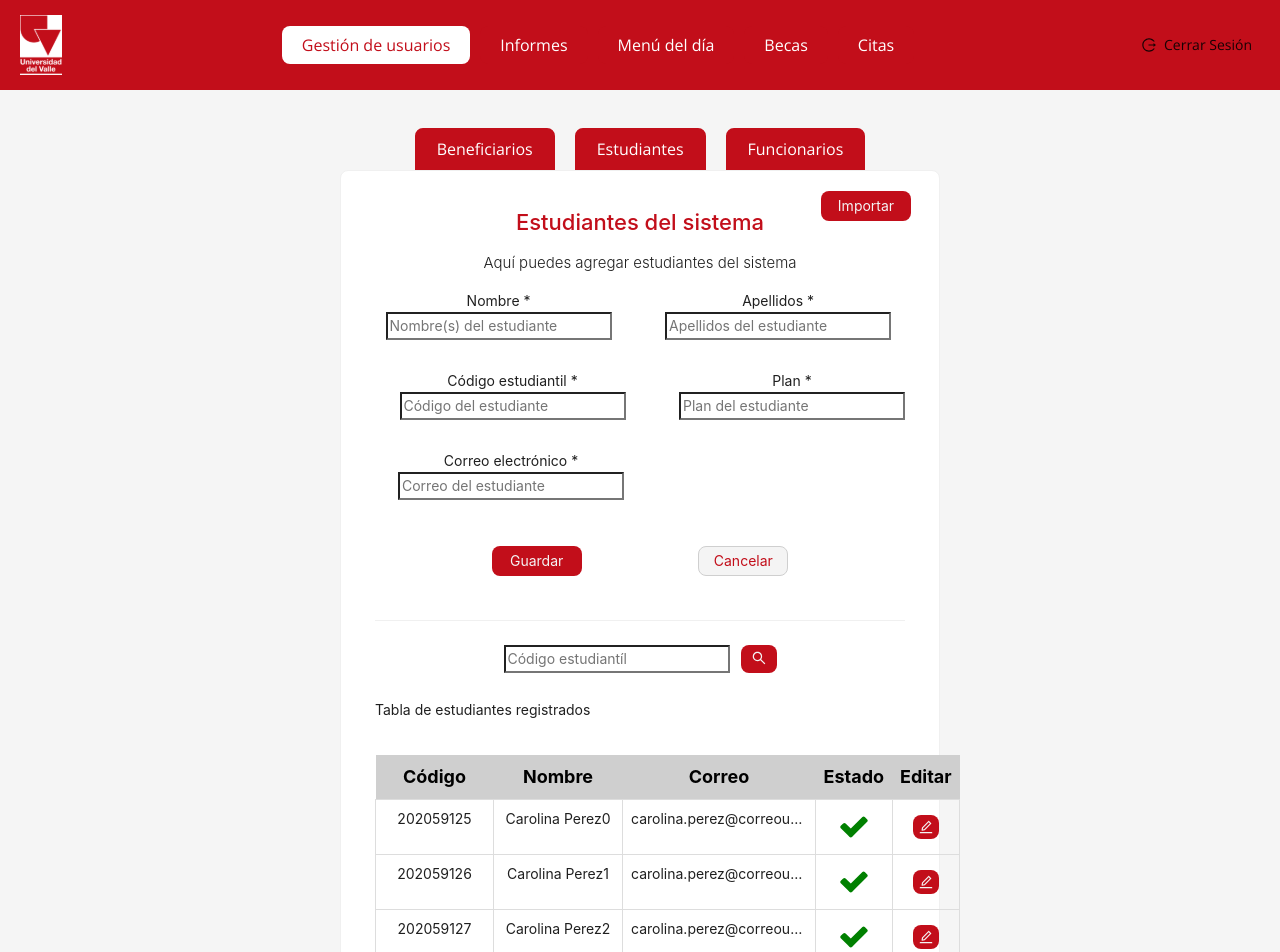
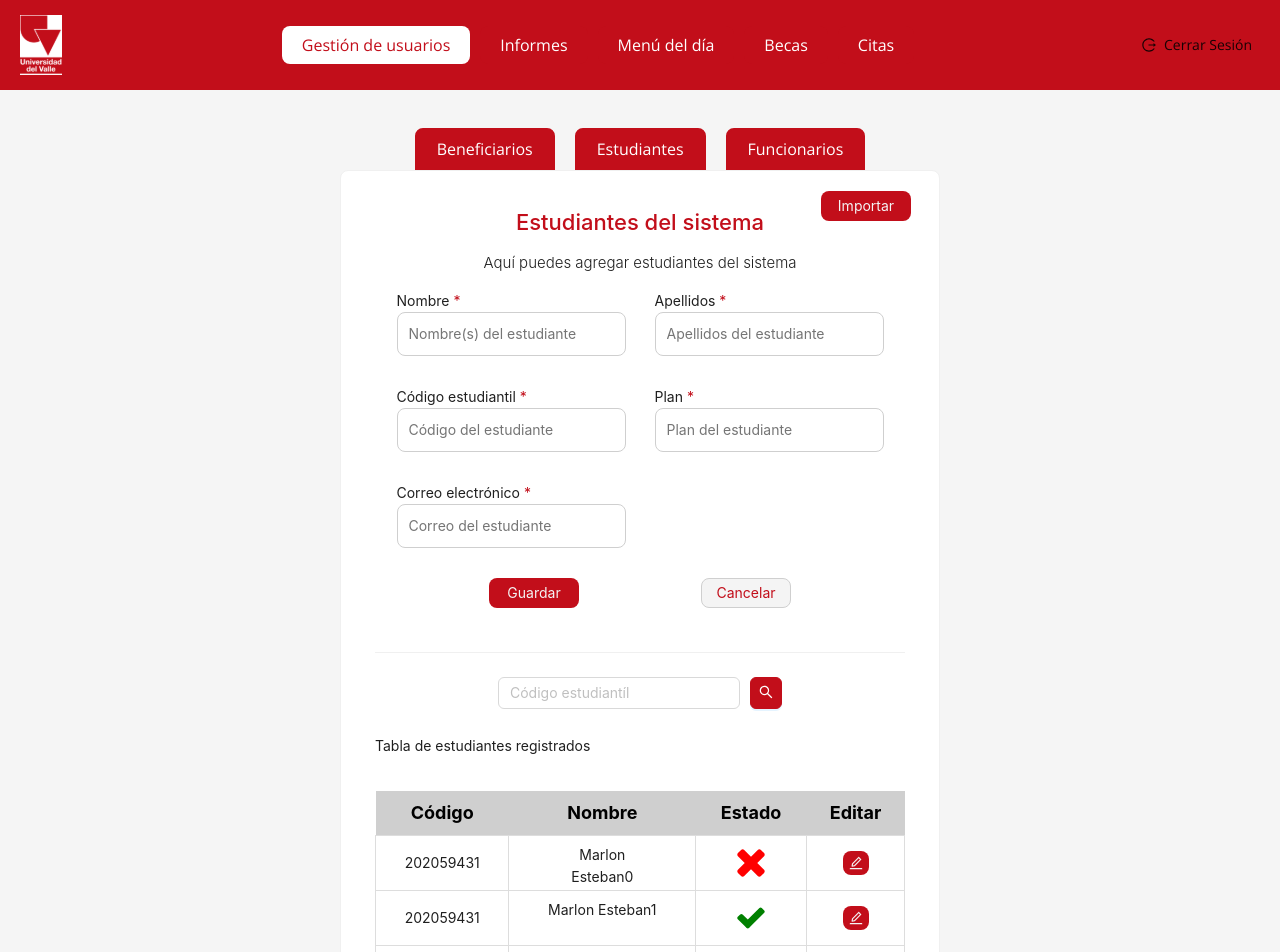
Before and after one commit to marlonEZZ-Dev/buclic-Bu-Frontend, a React (Vite) app: page /usuarios in a window 1280 px wide. Shown: the top 952 px of the page. Built offline with nearby package versions, Linux system fonts and the light colour scheme.

Commit message:
Modificación
Modal de import completado

```diff
--- a/src/pages/admin/ManagementUsers.jsx
+++ b/src/pages/admin/ManagementUsers.jsx
@@ -3,21 +3,30 @@ import {
   Flex,
   Select
 } from 'antd'
-import { SearchOutlined } from '@ant-design/icons';
-import { useState } from 'react'
+import { UploadOutlined } from '@ant-design/icons'
+import { useEffect, useState } from 'react'
 
+import ButtonEdit from "../../components/global/ButtonEdit.jsx"
 import HeaderAdmin from "../../components/admin/HeaderAdmin.jsx"
 import MenuBecas from "../../components/global/MenuBecas.jsx"
-import ButtonEdit from "../../components/global/ButtonEdit.jsx"
-import StateUser from '../../components/global/StateUser.jsx';
-import TablePagination from '../../components/global/TablePagination.jsx';
+import Modal from '../../components/global/Modal.jsx'
+import SearchInput from '../../components/global/SearchInput.jsx'
+import SmallInput from '../../components/global/SmallInput.jsx'
+import StateUser from '../../components/global/StateUser.jsx'
+import TablePaginationV2 from '../../components/global/TablePaginationV2.jsx'
 
 import styles from "../../styles/admin/managementUsers.module.css"
+import otherStyles from "../../styles/global/inputSmall.module.css"
 
 export default function ManagementUsers(){
   //useStates
   const [changesDescription, setChangesDescription] = useState(1)
-
+  const [data, setData] = useState(null)
+  const [rowToEdit, setRowToEdit] = useState(null)
+  const [isModalImport, setIsModalImport] = useState(false)
+  const [isModalEdit, setIsModalEdit] = useState(false)
+  const [rows, setRows] = useState(null)
+  const [isResponsive, setIsResponsive] = useState(false)
   //Predicados
   let isStudent = changesDescription === 1
   let isFuncionary = changesDescription === 2
@@ -57,39 +66,172 @@ export default function ManagementUsers(){
     {value:"psicologo", label:"Psicólogo (a)"}
   ]
 
-  const o = {
-    code : number => <span id={styles.code}>{202059125 + number}</span>,
-    name: text => <span id={styles.name}>{ `Carolina Perez${text}`}</span>,
-    email : text => <span id={styles.email}>{ `carolina.perez@correounivalle.edu.co${text}`}</span>,
-    active : status => <StateUser id={styles.active} active={status}/>,
-    edit : <ButtonEdit id={styles.edit}/>
-  }
+  const headerTb = [
+    {key: isFuncionary  ? "uniqueDoc" : "code", label: isFuncionary ? "Cédula" : "Código"},
+    {key: "name", label: "Nombre"},
+    {key: "status", label: "Estado"},
+    {key: "edit", label: "Editar"}
+  ]
 
-  const headerTb = [isFuncionary ? "Cédula":"Código", "Nombre", "Correo","Estado","Editar"]
-
-  const rows = Array.from({length: 10}, (_,index) => [
-    o.code(index),
-    o.name(index),
-    o.email(index),
-    o.active(),
-    o.edit
-  ])
   //functions
   const users = new Map(buttons.map( (obj, index) => [obj.type, index]))
 
+
+  const createRows = (onClickBtnEdit, whoIs) => {
+    const o = {
+        name: text => <span id={styles.name}>{ `Marlon Esteban${text}`}</span>,
+        lastName: text => <span id={styles.name}>{ `Zambrano Zambrano${text}`}</span>,
+        email: text => <span id={styles.email}>{ `marlon.zambrano@correounivalle.edu.co${text}`}</span>,
+        status: thisStatus => <StateUser id={styles.active} active={thisStatus} />,
+        edit: <ButtonEdit id={styles.edit} onClick={onClickBtnEdit} />
+    };
+
+    switch (whoIs) {
+        case 0:
+            o.typeUser = 0;
+            o.code = number => <span id={styles.code}>{202059431 + number}</span>;
+            o.plan = 2711;
+            o.grant = "almuerzo";
+            return Array.from({ length: 10 }, (_, index) => ({
+                name: o.name(index),
+                lastName: o.lastName(index),
+                email: o.email(index),
+                status: o.status(index % 2 === 0),
+                edit: o.edit,
+                typeUser: o.typeUser,
+                code: o.code(index),
+                plan: o.plan,
+                grant: o.grant
+            }));
+        case 1:
+            o.typeUser = 1;
+            o.code = 202059431;
+            o.plan = 2711;
+            return Array.from({ length: 10 }, (_, index) => ({
+                name: o.name(index),
+                lastName: o.lastName(index),
+                email: o.email(index),
+                status: o.status(index % 2 === 0),
+                edit: o.edit,
+                typeUser: o.typeUser,
+                code: o.code,
+                plan: o.plan
+            }));
+        case 2:
+            o.typeUser = 2;
+            o.uniqueDoc = number => <span id={styles.code}>{BigInt("0123456789") + number}</span>;
+            o.area = "Adminstrativa";
+            o.rol = "monitor";
+            return Array.from({ length: 10 }, (_, index) => ({
+                name: o.name(index),
+                lastName: o.lastName(index),
+                email: o.email(index),
+                status: o.status(index % 2 === 0),
+                edit: o.edit,
+                typeUser: o.typeUser,
+                uniqueDoc: o.uniqueDoc(index),
+                area: o.area,
+                rol: o.rol
+            }));
+        default:
+            return [];
+    }
+};
+
   //Handlers
-  const handlerClick = type => {
-    setChangesDescription(users.get(type))
+  const handlerClick = type => setChangesDescription(users.get(type))
+
+  const handlerRowEdit = row => {
+    setRowToEdit(row)
+    console.dir(row)
   }
+
+  const showError = () => {
+    console.dir(rows)
+  }
+
+  const handlerOpenModalImport = () => setIsModalImport(true)
+  const handlerCloseModalImport = () => setIsModalImport(false)
+
+  const handlerOpenModalEdit = () => setIsModalEdit(true)
+  const handlerCloseModalEdit = () => setIsModalEdit(false)
+
+  //ajustes para mantener el orden imports, variables, funciones, logica
+  useEffect(() => {
+    setRows(createRows(handlerOpenModalEdit, changesDescription))
+  }, [changesDescription])
 
   return (
     <>
       <HeaderAdmin/>
       <main className={styles.menuGrant}>
+      {isModalImport ? (
+      <Modal
+        open={isModalImport}
+        onClose={handlerCloseModalImport}>
+        <Flex vertical>
+          <h4>Importar {isStudent ? "estudiantes" : isFuncionary ? "funcionarios" : "beneficiarios"}</h4>
+          <p>Descarga la plantilla <a href="#">aquí</a> y selecciona el archivo modificado</p>
+        <Flex justify='flex-start'>
+          <button className={styles.buttonLoad}>
+            <UploadOutlined /> Selecciona archivo
+          </button>
+        </Flex>
+        <Flex align='center' justify='center' gap={25}>
+          <button
+          className={styles.buttonCancel}
+          onClick={handlerCloseModalImport}>
+            Cancelar
+          </button>
+          <button className={styles.buttonSave}>Aceptar</button>
+        </Flex>
+        </Flex>
+      </Modal> ) : ""}
+      {isModalEdit ? (
+      <Modal
+      open={isModalEdit}
+      onClose={handlerCloseModalEdit}>
+        <h4>Editar {isStudent ? "estudiantes" : isFuncionary ? "funcionarios" : "beneficiarios"}</h4>
+        <Flex gap={29}>
+          <SmallInput
+            isRenderAsteric={false}
+            title='Nombre'
+            value={"s"}/>
+          <SmallInput
+            title='Apellidos'
+            placeholder={`Apellidos ${isFuncionary ? "de la persona" : "del estudiante"}`}/>
+        </Flex>
+
+        <Flex gap={29}>
+          <SmallInput
+            title={isFuncionary ? "Cédula" : "Código estudiantil"}
+            placeholder={isFuncionary ? "Cédula de la persona":"Código del estudiante"}/>
+          <SmallInput
+            isRenderAsteric={isFuncionary ? false:true}
+            title={isFuncionary ? "Área dependiente":"Plan"}
+            placeholder={ isFuncionary ? "Área de la persona":'Plan del estudiante'}/>
+        </Flex>
+
+        <Flex gap={29}>
+          <SmallInput
+            title='Correo electrónico'
+            placeholder='Correo del estudiante'/>
+          <label className={`${otherStyles.labels} ${isStudent ? "visibility-hidden" : ""}`}>
+          {isFuncionary ? "Rol" :
+          <span>Tipo de beca <span className={otherStyles.asteric}>*</span></span>}
+          <Select
+            placeholder="Selecciona"
+            className={styles.comboboxes}
+            options={isFuncionary ? cbxFuncionary : cbxStudents}/>
+          </label>
+        </Flex>
+      </Modal>) : ""}
         <MenuBecas
           buttons={buttons}
           onSelect={type => handlerClick(type)}>
-        <button className={styles.buttonImport}>
+            <button
+            className={styles.buttonImport}
+            onClick={handlerOpenModalImport}>
               Importar
             </button>
             <div className={styles.contentTitles}>
@@ -101,95 +243,69 @@ export default function ManagementUsers(){
           align='center'
           justify='center'
           wrap
-          gap={30}
-          >
+          gap={30}>
 
             <Flex gap={29}>
-            <label className={styles.labels}>
-              Nombre <span className={styles.asteric}>*</span>
-              <input
-              type="text"
-              className={styles.inputs}
+              <SmallInput
+                title='Nombre'
                 placeholder={`Nombre(s) ${isFuncionary ? "de la persona" : "del estudiante"}`}/>
-            </label>
-            <label className={styles.labels}>
-              Apellidos <span className={styles.asteric}>*</span>
-              <input
-              type="text"
-              className={styles.inputs}
+              <SmallInput
+                title='Apellidos'
                 placeholder={`Apellidos ${isFuncionary ? "de la persona" : "del estudiante"}`}/>
-            </label>
             </Flex>
 
           <Flex gap={29}>
-          <label className={styles.labels}>
-              {isFuncionary ? "Cédula" : "Código estudiantil"} <span className={styles.asteric}>*</span>
-              <input
-              type="text"
-              className={styles.inputs}
+            <SmallInput
+              title={isFuncionary ? "Cédula" : "Código estudiantil"}
               placeholder={isFuncionary ? "Cédula de la persona":"Código del estudiante"}/>
-            </label>
-            <label className={styles.labels}>
-              {isFuncionary ? "Área dependiente" :
-              <span>Plan <span className={styles.asteric}>*</span></span>}
-              <input
-              type="text"
-              className={styles.inputs}
+            <SmallInput
+              isRenderAsteric={isFuncionary ? false:true}
+              title={isFuncionary ? "Área dependiente":"Plan"}
               placeholder={ isFuncionary ? "Área de la persona":'Plan del estudiante'}/>
-            </label>
           </Flex>
 
           <Flex gap={29}>
-          <label className={styles.labels}>
-              Correo electrónico <span className={styles.asteric}>*</span>
-              <input
-              type="text"
-              className={styles.inputs}
+            <SmallInput
+              title='Correo electrónico'
               placeholder='Correo del estudiante'/>
-          </label>
-          <label className={`${styles.labels} ${isStudent ? "visibility-hidden" : ""}`}>
+            <label className={`${otherStyles.labels} ${isStudent ? "visibility-hidden" : ""}`}>
             {isFuncionary ? "Rol" :
-            <span>Tipo de beca <span className={styles.asteric}>*</span></span>}
+            <span>Tipo de beca <span className={otherStyles.asteric}>*</span></span>}
             <Select
               placeholder="Selecciona"
               className={styles.comboboxes}
-            options={isFuncionary ? cbxFuncionary : cbxStudents}
-            />
+              options={isFuncionary ? cbxFuncionary : cbxStudents}/>
             </label>
           </Flex>
         </Flex>
 
         <Flex
         align='center'
+        gap='small'
         justify='space-evenly'>
-          <button className={styles.buttonSave}>Guardar</button>
+          <button className={styles.buttonSave} onClick={showError}>Guardar</button>
           <button className={styles.buttonCancel}>Cancelar</button>
         </Flex>
         <Divider/>
         <Flex
         justify='center'
-        gap={11}
-        >
-          <input
-          type="text"
-          className={styles.inputs}
-          placeholder={ isFuncionary ? 'Cédula de la persona':'Código estudiantíl'} />
-          <button className={styles.buttonSearch}><SearchOutlined/></button>
+        gap={11}>
+          <SearchInput
+            placeholder={ isFuncionary ? 'Cédula de la persona':'Código estudiantíl'}/>
         </Flex>
-        <Flex vertical
-        >
+        <Flex vertical>
           <p className={styles.marginTable}>
           {`Tabla de ${
           isFuncionary ? "funcionarios y externos registrados":
             isStudent ? "estudiantes registrados" :
               "beneficiarios registrados"}`}
           </p>
-        <TablePagination
+        <TablePaginationV2
           columns={headerTb}
           rows={rows}
           currentPage={1}
           itemsPerPage={10}
-        />
+          onRowClick={(row => handlerRowEdit(row))}/>
         </Flex>
         </MenuBecas>
       </main>
```
Lines whose indentation alone changed are shown as unchanged.
